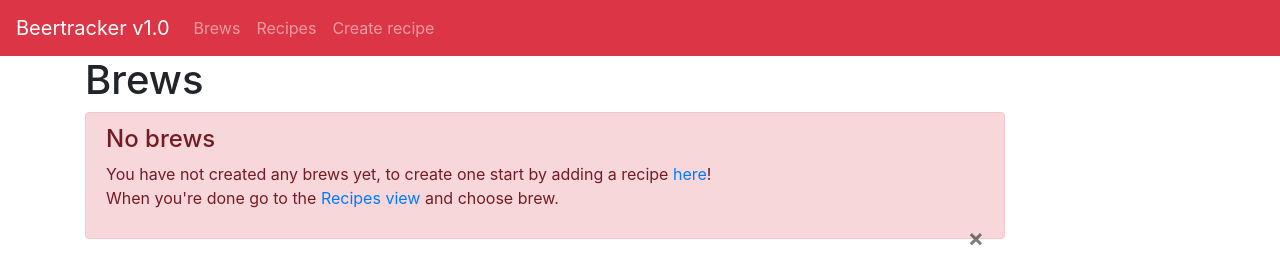
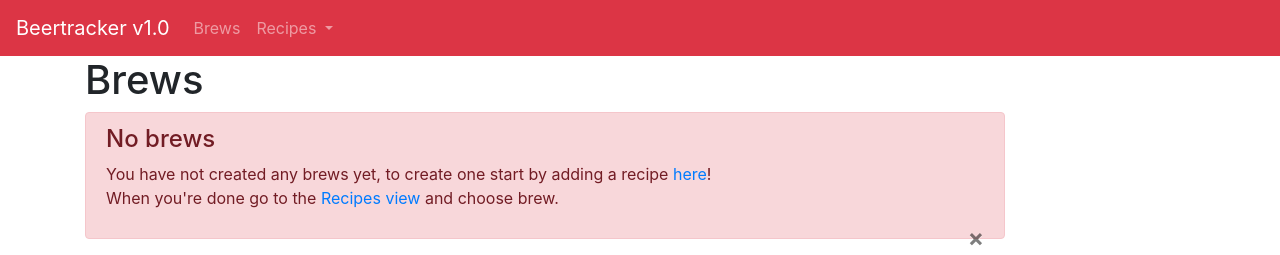
Before and after one commit to christiannageby/Beertracker, a Flask app: page / in a window 1280 px wide. Shown: the top 255 px of the page. Run offline with Flask 2, Linux system fonts and the light colour scheme; data that the repository does not hold is empty; some libraries are stand-ins or nearby versions.

Commit message:
Small change from navbar links to navbar-dropdown

```diff
--- a/templates/base.html
+++ b/templates/base.html
@@ -29,12 +29,14 @@
           <a class="nav-link" href="/brews">Brews</a>
         </li>
 
-        <li class="nav-item">
-          <a class="nav-link" href="/recipes">Recipes</a>
-        </li>
-
-        <li class="nav-item">
-          <a class="nav-link" href="/recipe/create">Create recipe</a>
+        <li class="nav-item dropdown">
+          <a class="nav-link dropdown-toggle" href="#" id="navbarDropdown" role="button" data-toggle="dropdown" aria-haspopup="true" aria-expanded="false">
+            Recipes
+          </a>
+          <div class="dropdown-menu" aria-labelledby="navbarDropdown">
+            <a class="dropdown-item" href="/recipes">View Recipes</a>
+            <a class="dropdown-item" href="/recipe/create">Create recipe</a>
+          </div>
         </li>
       </ul>
     </div>
```
